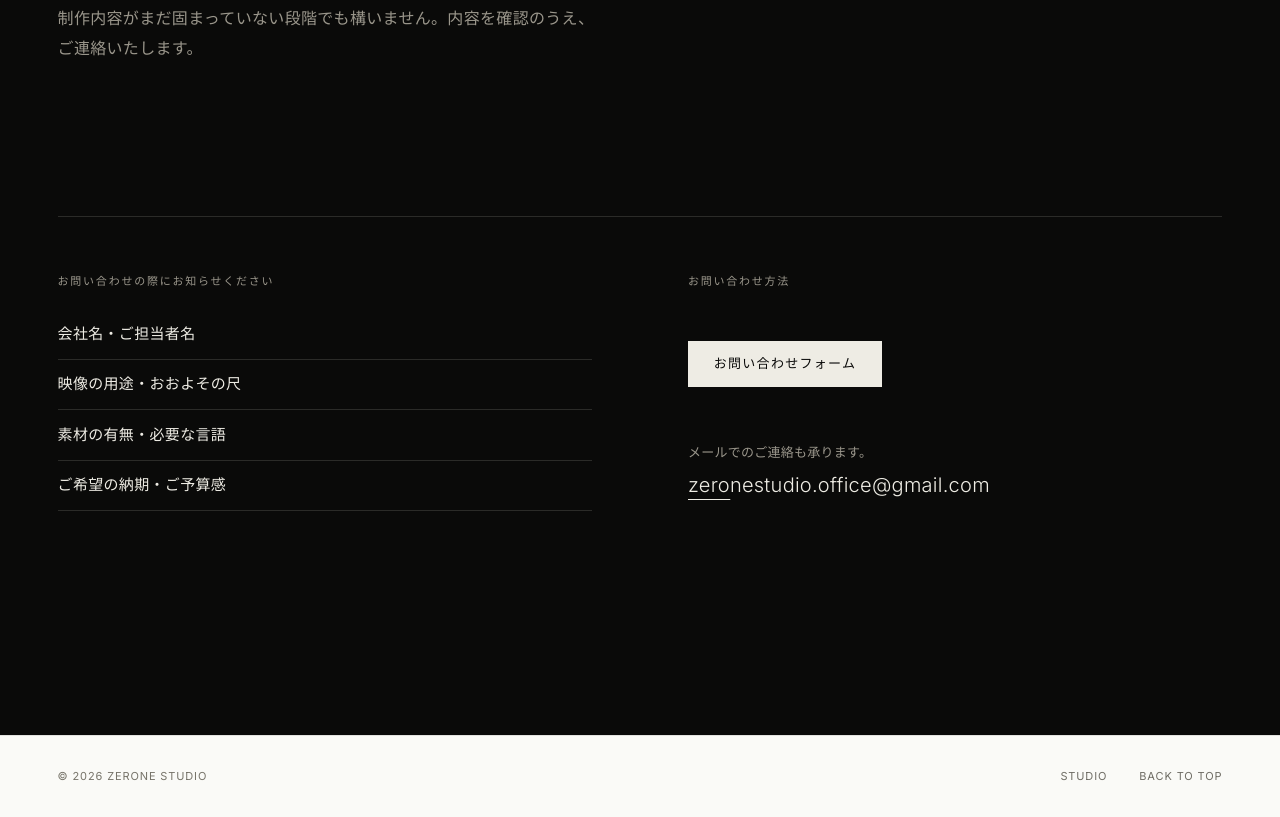
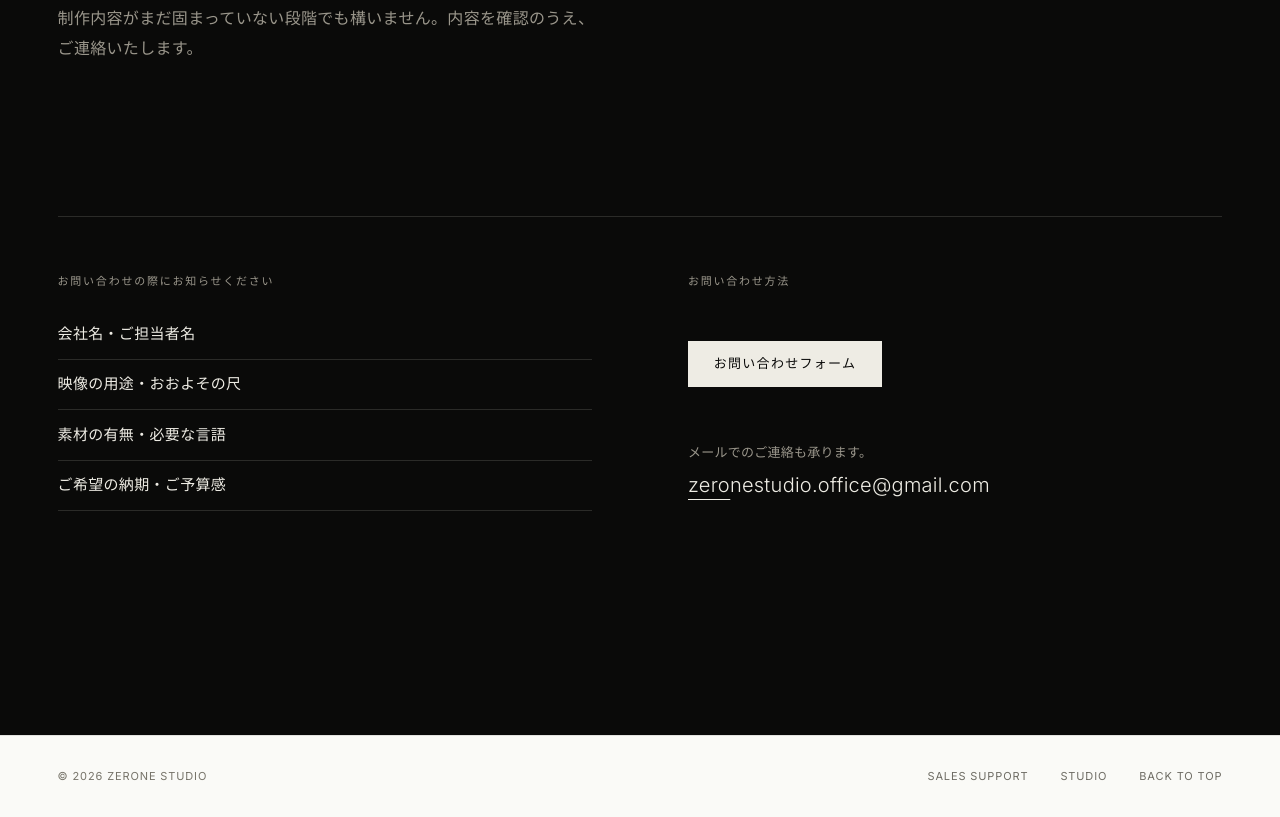
Before and after one commit to kazuki2001/zeronestudio, a plain HTML site: page business/index.html in a window 1280 px wide. Shown: the part 5066-5883 px from the top of the page. Drawn offline with nearby package versions, Linux system fonts and the light colour scheme.

Commit message:
Link sales support from business page

```diff
--- a/business/index.html
+++ b/business/index.html
@@ -212,6 +212,7 @@
   <div class="container" style="display:flex;justify-content:space-between;align-items:center;width:100%;">
     <span>© <span id="year"></span> Zerone Studio</span>
     <span class="site-footer__links">
+      <a href="../sales/" class="to-top">Sales Support</a>
       <a href="../index.html" class="to-top">Studio</a>
       <a href="#" class="to-top" onclick="window.scrollTo({top:0,behavior:'smooth'});return false;">Back to top</a>
     </span>
```
